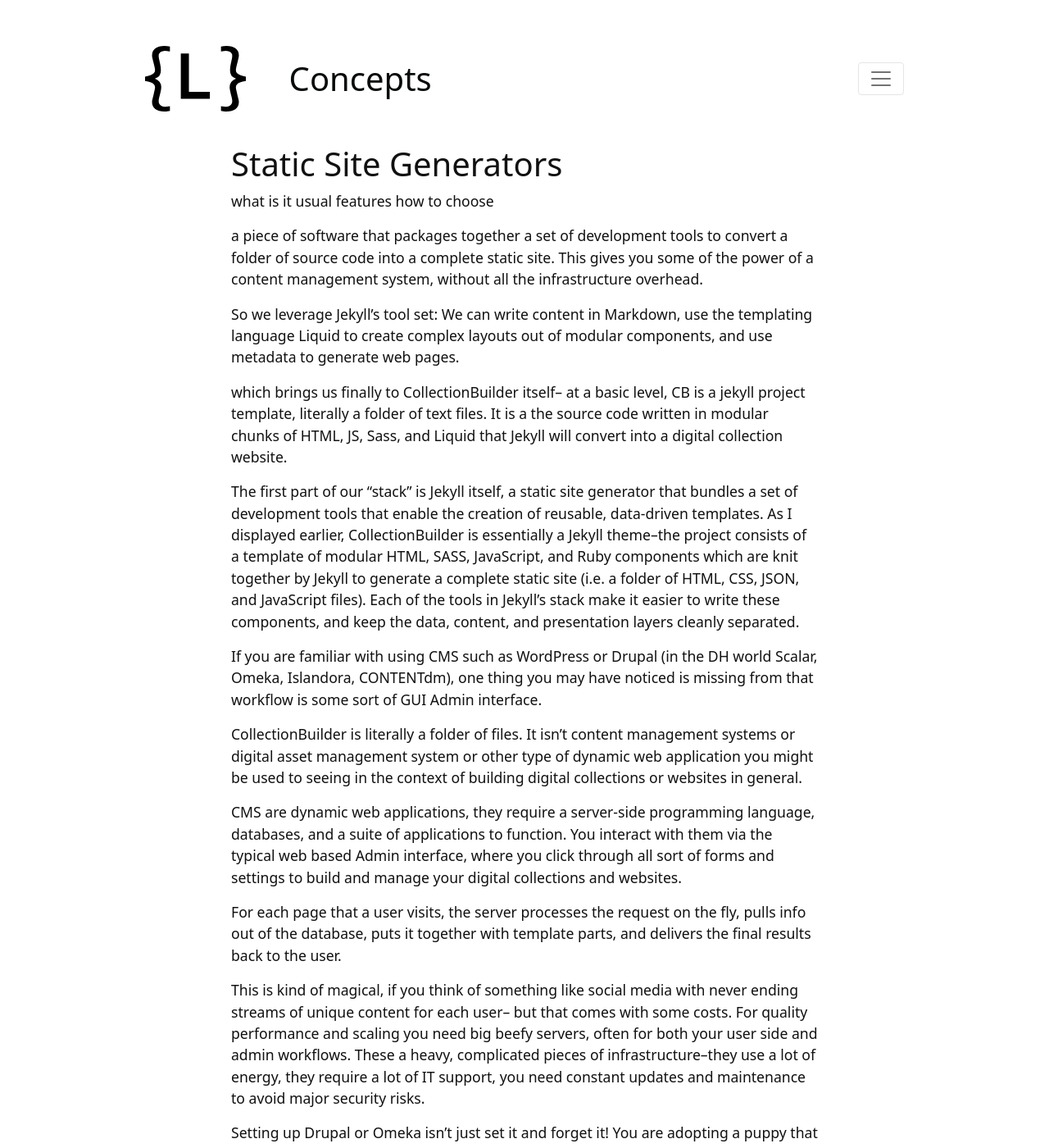
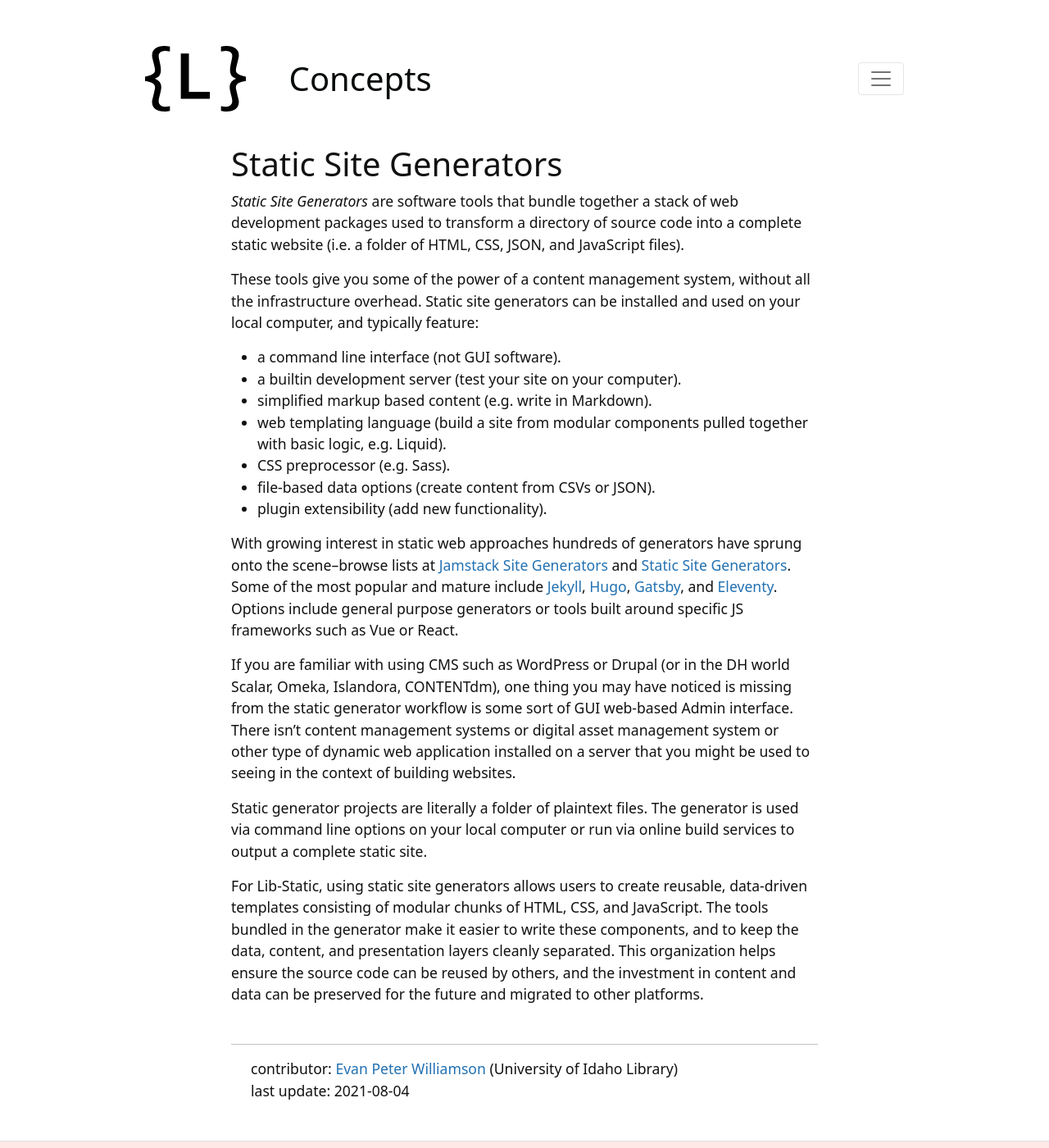
Before and after one commit to lib-static/lib-static.github.io, a Jekyll site: the page built from content/_concepts/static-site-generators.md, in a window 1280 px wide and 1400 px high. Shown: the whole window at 82% size. Built offline with Jekyll 4.4.1, drawn with Linux system fonts in a browser that asks for light colours; comment, search, counter and statistics services are not loaded; some of the changed text lies outside the part shown.

Commit message:
static generators

```diff
--- a/content/_concepts/static-site-generators.md
+++ b/content/_concepts/static-site-generators.md
@@ -5,50 +5,29 @@
 type: Concepts
 ---
 
-what is it
-usual features
-how to choose
+*Static Site Generators* are software tools that bundle together a stack of web development packages used to transform a directory of source code into a complete static website (i.e. a folder of HTML, CSS, JSON, and JavaScript files).
 
-a piece of software that packages together a set of development tools to convert a folder of source code into a complete static site.
-This gives you some of the power of a content management system, without all the infrastructure overhead.
+These tools give you some of the power of a content management system, without all the infrastructure overhead.
+Static site generators can be installed and used on your local computer, and typically feature:
 
-So we leverage Jekyll's tool set:
-We can write content in Markdown,
-use the templating language Liquid to create complex layouts out of modular components,
-and use metadata to generate web pages.
+- a command line interface (not GUI software).
+- a builtin development server (test your site on your computer).
+- simplified markup based content (e.g. write in Markdown).
+- web templating language (build a site from modular components pulled together with basic logic, e.g. Liquid).
+- CSS preprocessor (e.g. Sass).
+- file-based data options (create content from CSVs or JSON).
+- plugin extensibility (add new functionality).
 
-which brings us finally to CollectionBuilder itself--
-at a basic level, CB is a jekyll project template, literally a folder of text files.
-It is a the source code written in modular chunks of HTML, JS, Sass, and Liquid that Jekyll will convert into a digital collection website.
+With growing interest in static web approaches hundreds of generators have sprung onto the scene--browse lists at [Jamstack Site Generators](https://jamstack.org/generators/){:target="_blank" rel="noopener"} and [Static Site Generators](https://staticsitegenerators.net/){:target="_blank" rel="noopener"}.
+Some of the most popular and mature include [Jekyll](https://jekyllrb.com/), [Hugo](https://gohugo.io/), [Gatsby](http://gatsbyjs.org/), and [Eleventy](https://11ty.dev/).
+Options include general purpose generators or tools built around specific JS frameworks such as Vue or React.
 
-The first part of our "stack" is Jekyll itself, a static site generator that bundles a set of development tools that enable the creation of reusable, data-driven templates. As I displayed earlier, CollectionBuilder is essentially a Jekyll theme--the project consists of a template of modular HTML, SASS, JavaScript, and Ruby components which are knit together by Jekyll to generate a complete static site (i.e. a folder of HTML, CSS, JSON, and JavaScript files).
-Each of the tools in Jekyll's stack make it easier to write these components, and keep the data, content, and presentation layers cleanly separated.
+If you are familiar with using CMS such as WordPress or Drupal (or in the DH world Scalar, Omeka, Islandora, CONTENTdm), one thing you may have noticed is missing from the static generator workflow is some sort of GUI web-based Admin interface.
+There isn't content management systems or digital asset management system or other type of dynamic web application installed on a server that you might be used to seeing in the context of building websites.
 
+Static generator projects are literally a folder of plaintext files.
+The generator is used via command line options on your local computer or run via online build services to output a complete static site.
 
-If you are familiar with using CMS such as WordPress or Drupal
-(in the DH world Scalar, Omeka, Islandora, CONTENTdm),
-one thing you may have noticed is missing from that workflow is some sort of GUI Admin interface.
-
-CollectionBuilder is literally a folder of files.
-It isn't content management systems or digital asset management system or other type of dynamic web application you might be used to seeing in the context of building digital collections or websites in general.
-
-CMS are dynamic web applications, they require a server-side programming language, databases, and a suite of applications to function.
-You interact with them via the typical web based Admin interface, where you click through all sort of forms and settings to build and manage your digital collections and websites.
-
-For each page that a user visits, the server processes the request on the fly, pulls info out of the database, puts it together with template parts, and delivers the final results back to the user.
-
-This is kind of magical, if you think of something like social media with never ending streams of unique content for each user--
-but that comes with some costs.
-For quality performance and scaling you need big beefy servers, often for both your user side and admin workflows.
-These a heavy, complicated pieces of infrastructure--they use a lot of energy, they require a lot of IT support, you need constant updates and maintenance to avoid major security risks.
-
-Setting up Drupal or Omeka isn't just set it and forget it!
-You are adopting a puppy that needs constant ongoing attention.
-
-Since around 2015 static site generators and the “JAM Stack” approach have exploded in the web development landscape--utilizing simplified markup, plain text data files, and web APIs to create complete websites without the need for complex server-side software, databases, or content management systems. Rather than a relying on server-side processing to generate a dynamic page on the fly for each user request, static web tools "pre-render" every page into HTML, CSS, and JS files that can be delivered directly to users with high performance, efficiency, and security from the most basic web servers or services. The modern static web approach provides high performance for users, minimal infrastructure requirements for IT, and lower barriers for developers.
-
-Lib-Static (https://lib-static.github.io/) - Since around 2015 static site generators and the “JAM Stack” approach have exploded in the web development landscape—utilizing simplified markup, plain text data files, and web APIs to create complete websites without the need for complex server-side software, databases, or content management systems. Rather than relying on server-side processing to generate a dynamic page on the fly for each user request, static web tools “pre-render” every page into HTML, CSS, and JS files that can be delivered directly to users with high performance, efficiency, and security from the most basic web servers or services. The modern static web approach provides high performance for users, minimal infrastructure requirements for IT, and lower barriers for developers.
-
-
-The first part of our “stack” is Jekyll itself, a static site generator that bundles a set of development tools that enable the creation of reusable, data-driven templates. As I displayed earlier, CollectionBuilder is essentially a Jekyll theme--the project consists of a template of modular HTML, SASS, JavaScript, and Ruby components which are knit together by Jekyll to generate a complete static site (i.e. a folder of HTML, CSS, JSON, and JavaScript files).
-Each of the tools in Jekyll’s stack make it easier to write these components, and keep the data, content, and presentation layers cleanly separated.
+For Lib-Static, using static site generators allows users to create reusable, data-driven templates consisting of modular chunks of HTML, CSS, and JavaScript.
+The tools bundled in the generator make it easier to write these components, and to keep the data, content, and presentation layers cleanly separated.
+This organization helps ensure the source code can be reused by others, and the investment in content and data can be preserved for the future and migrated to other platforms.
```
